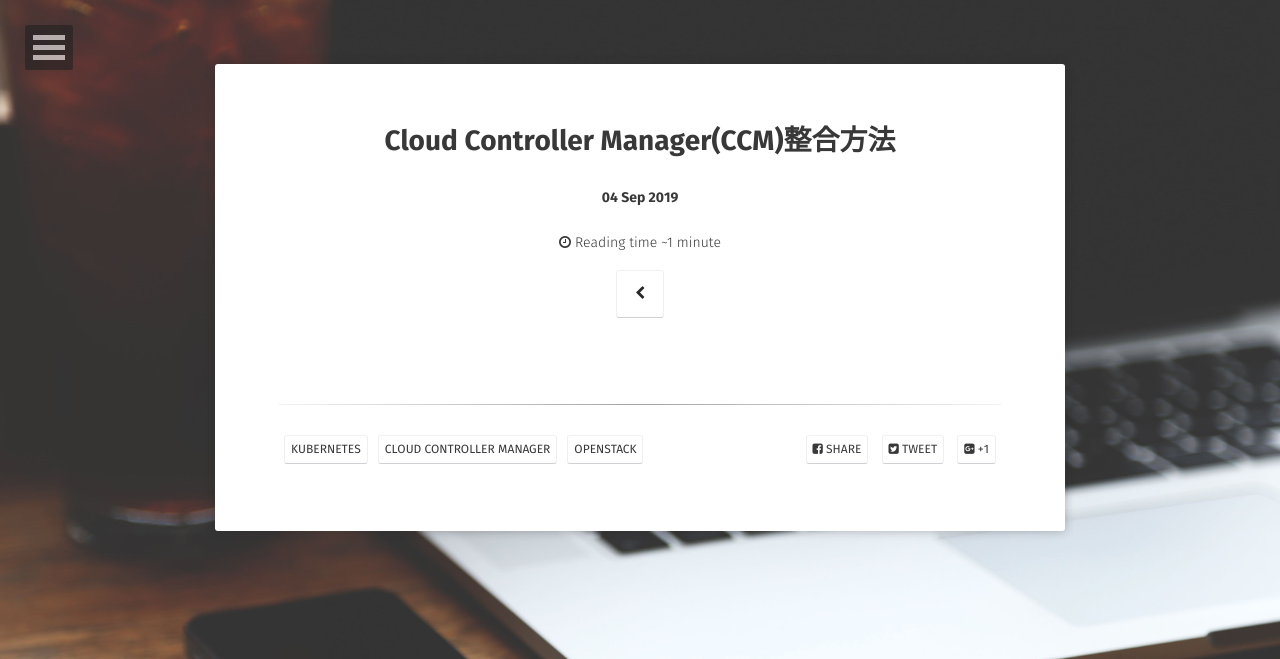
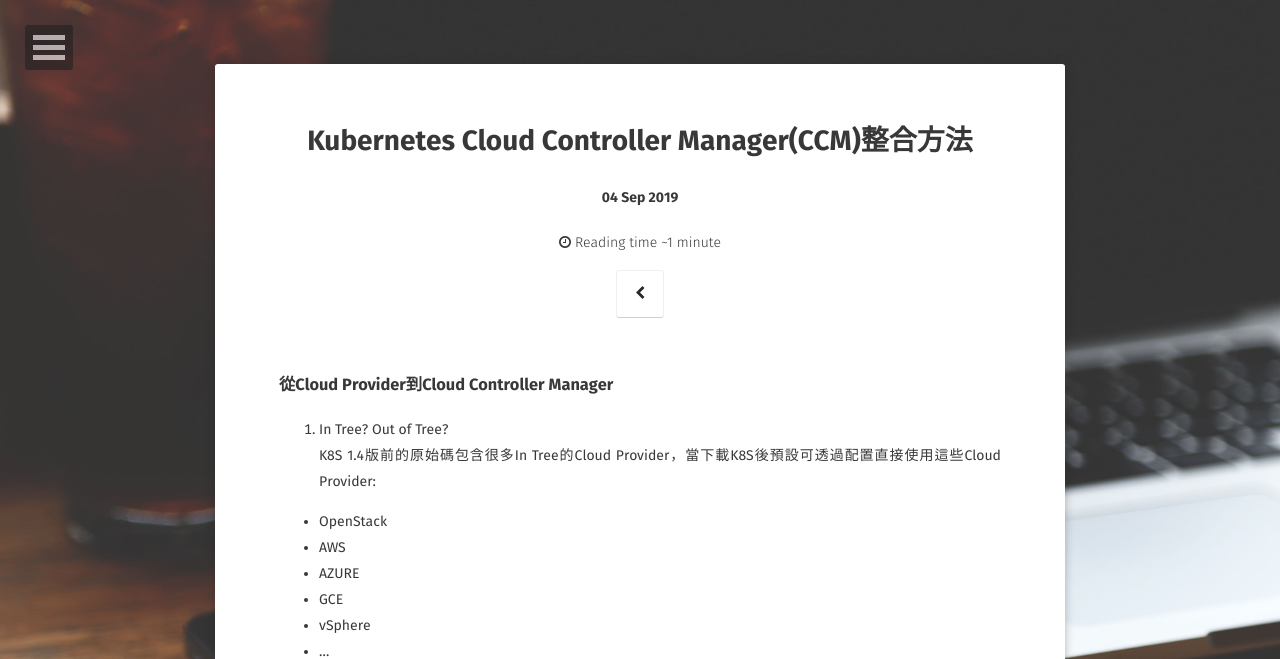
Before and after one commit to kisekitw/kisekitw.github.io, a Jekyll site: the page built from _posts/2019-09-04-Cloud-Controller-Manager.md, in a window 1280 px wide. Shown: the top 659 px of the page. Built offline with Jekyll 4.4.1, drawn with Linux system fonts in a browser that asks for light colours; some web fonts are replaced; grey boxes are pictures that could not be loaded.

Commit message:
add CCM intro

```diff
--- a/_posts/2019-09-04-Cloud-Controller-Manager.md
+++ b/_posts/2019-09-04-Cloud-Controller-Manager.md
@@ -1,11 +1,29 @@
 ---
 layout: post
-title:  "Cloud Controller Manager(CCM)整合方法"
+title:  "Kubernetes Cloud Controller Manager(CCM)整合方法"
 date:   2019-09-04
-excerpt: "介紹Cloud Controller Manager與OpenStack整合方式"
+excerpt: "介紹Kubernetes Cloud Controller Manager與OpenStack整合方式"
 tag:
 - Kubernetes
 - Cloud Controller Manager
 - OpenStack
 comments: false
 ---
+### 從Cloud Provider到Cloud Controller Manager
+
+1. In Tree? Out of Tree?
+K8S 1.4版前的原始碼包含很多In Tree的Cloud Provider，當下載K8S後預設可透過配置直接使用這些Cloud Provider:
+
+* OpenStack
+* AWS
+* AZURE
+* GCE
+* vSphere
+* ...
+
+ ![K8S 1.4 Cloud Provider](https://github.com/kisekitw/kisekitw.github.io/blob/master/assets/img/1080904/k8s14CloudProvider.JPG?raw=true)
+
+
+2.
+
+###
```
Also changed, not shown: assets/img/1080904/k8s114CloudProvider.JPG (added).
